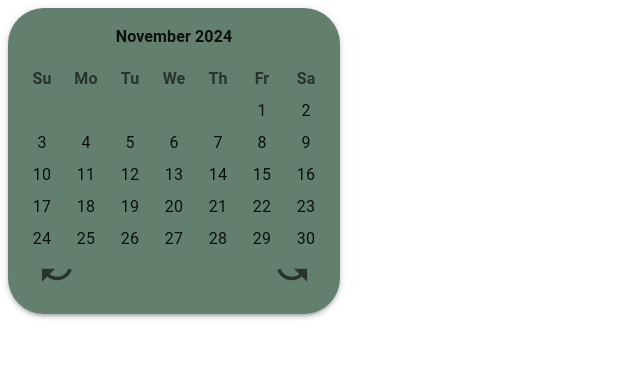
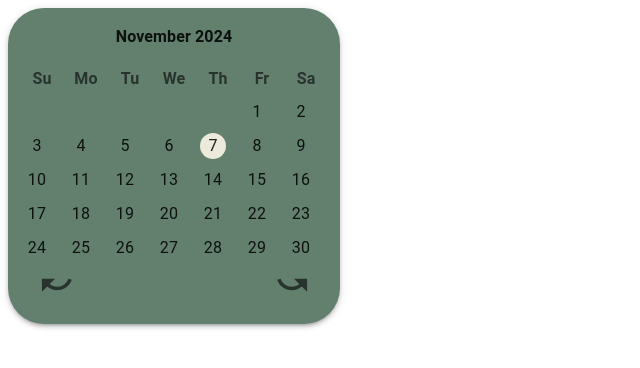
Before and after one commit to PurrSoft/purrsoft-frontend, a React (Vite) app in the folder purrsoft/: page / in a window 1280 px wide. Shown: the top 368 px of the page, without its empty margins (0-640 px from the left). Built offline with nearby package versions, Linux system fonts and the light colour scheme.

Commit message:
added highlight of special dates

```diff
--- a/purrsoft/src/components/DatePicker/component.tsx
+++ b/purrsoft/src/components/DatePicker/component.tsx
@@ -2,11 +2,13 @@ import React, { useState } from 'react'
 import {Box, Button, Paper, Typography, useTheme} from '@mui/material'
 import { Redo, Undo } from '@mui/icons-material';
 
-type Props = {}
+type Props = {
+    specialDates: Date[];
+}
 
 export const DatePicker = (props: Props) => {
 const theme = useTheme();
-
+const specialDates = [new Date('December 17, 2024 03:24:00'), new Date('November 7, 2024 03:24:00'), new Date('December 25, 2024')]
 const [currentDate, setCurrentDate] = useState(new Date());
 
 const days = ["Su", "Mo", "Tu", "We", "Th", "Fr", "Sa"];
@@ -25,7 +27,9 @@ const lastDayOfMonth = new Date(currentDate.getFullYear(), currentDate.getMonth(
  });
 
  // Calculate the current month's days
- const currentMonthDays = [...Array(lastDayOfMonth.getDate()).keys()].map(day => day + 1);
+ const currentMonthDays = [...Array(lastDayOfMonth.getDate()).keys()].map(day => {
+    return new Date(currentDate.getFullYear(), currentDate.getMonth(), day + 1);
+ });
 
  // Calculate the next month's overflow days to fill the rows
  const totalDays = previousMonthOverflow.length + currentMonthDays.length;
@@ -60,20 +64,31 @@ const lastDayOfMonth = new Date(currentDate.getFullYear(), currentDate.getMonth(
             marginTop: 2
         }}>
             {days.map(day => (
-                <Typography key={day} variant='h6' sx={{ textAlign: 'center', color: 'text.secondary' }}>
-                    {day}
-                </Typography>
+                    <Typography key={day} variant='h6' sx={{ textAlign: 'center', color: 'text.secondary' }}>
+                        {day}
+                    </Typography>
+
             ))}
             {previousMonthOverflow.map((day, index) => (
                 <Typography sx={{ textAlign: 'center', color: 'transparent' }}>
                     {day}
                 </Typography>
             ))}
-            {currentMonthDays.map((day) => (
-                <Typography sx={{ textAlign: 'center' }}>
-                    {day}
-                </Typography>
-            ))}
+            {currentMonthDays.map((day) => {
+              const isSpecialDay = specialDates.some((d) => d.toDateString() == day.toDateString());
+                return (
+                    <Box
+                        borderRadius={'50%'}
+                        width={'24px'}
+                        height={'24px'}
+                        padding={'1px'}
+                        sx={{backgroundColor: isSpecialDay ? theme.palette.accent?.beige : undefined}}>
+                        <Typography sx={{ textAlign: 'center' }}>
+                            {day.getDate()}
+                        </Typography>
+                    </Box>
+                )
+            })}
             {nextMonthOverflow.map((day, index) => (
                 <Typography sx={{ textAlign: 'center', color: 'transparent' }}>
                     {day}
```
